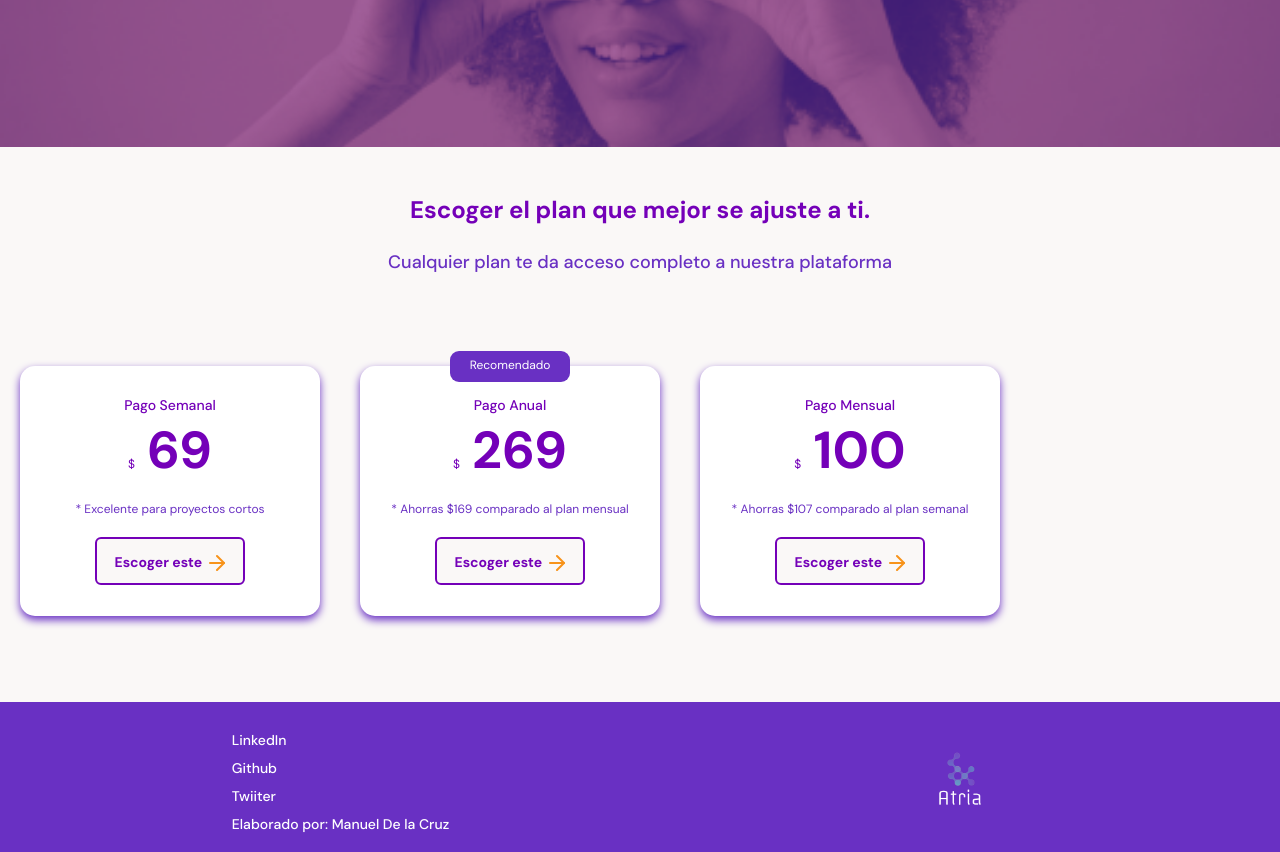
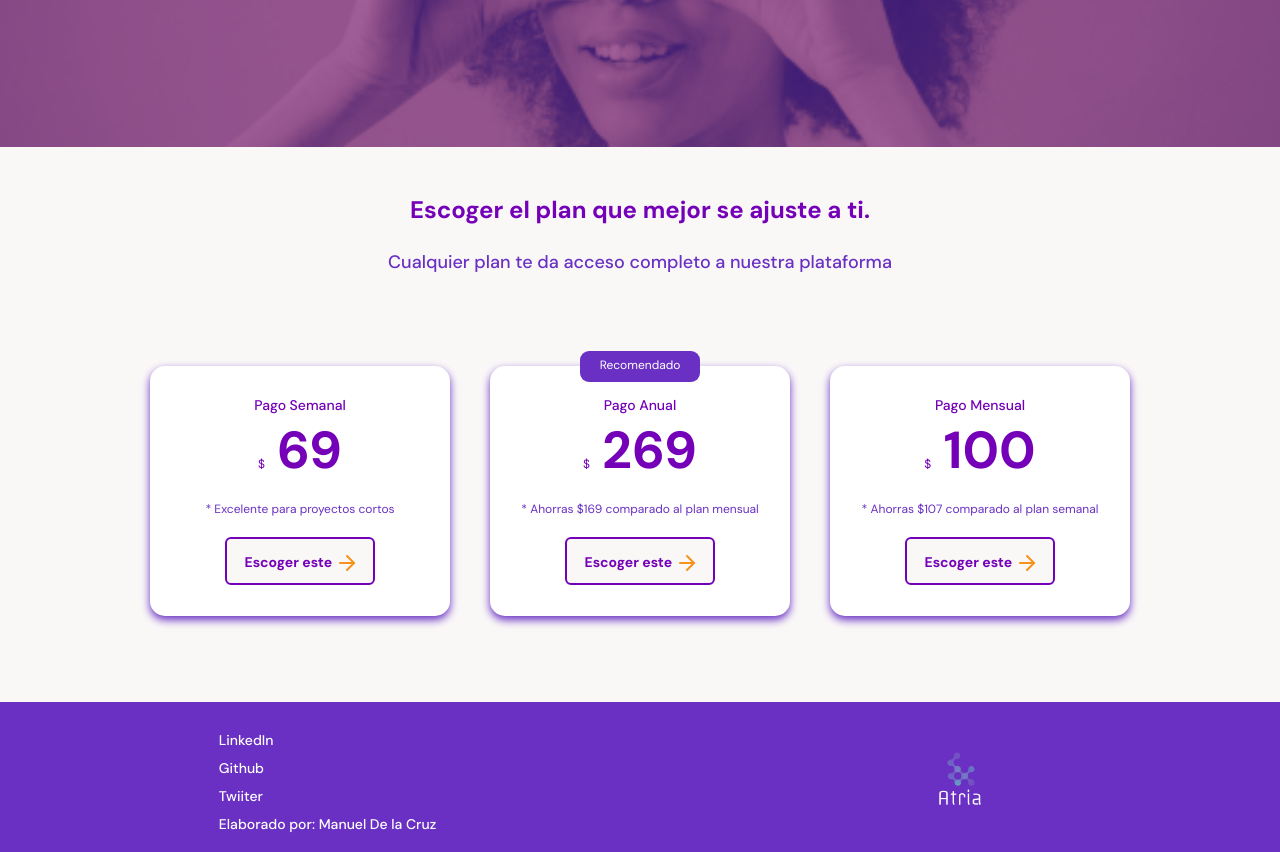
Before and after one commit to manueldevmx/Batata_web_MF, a plain HTML site: page index.html in a window 1280 px wide. Shown: the part 2078-2930 px from the top of the page. Drawn offline with Linux system fonts and the light colour scheme.

Commit message:
terminado

```diff
--- /dev/null
+++ b/css/tablet.css
@@ -0,0 +1,3 @@
+.plans-container--slider {
+    justify-content: center;
+}
--- a/estilos/styles.css
+++ b/estilos/styles.css
@@ -556,7 +556,7 @@ footer .left ul {
     font-weight: 500;
     line-height: 1.8rem;
     list-style: none;
-    margin-left: 41px;
+    margin-left: 15px;
 }
 
 .left li {
--- a/index.html
+++ b/index.html
@@ -6,6 +6,7 @@
     <meta http-equiv="X-UA-Compatible" content="IE=edge">
     <meta name="viewport" content="width=device-width, initial-scale=1.0">
     <link rel="stylesheet" href="./estilos/styles.css">
+    <link rel="stylesheet" href="./css/tablet.css" media="(min-width: 930px)">
 
 
 
```
